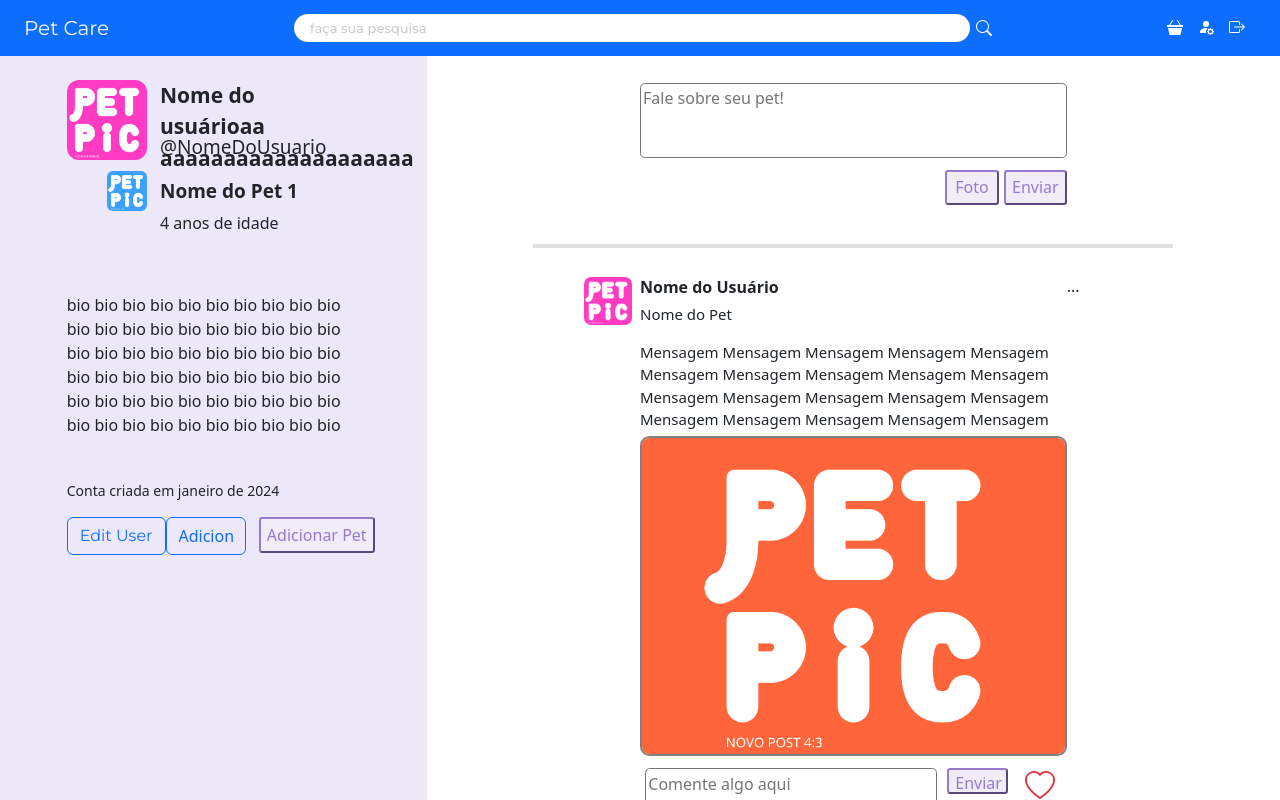
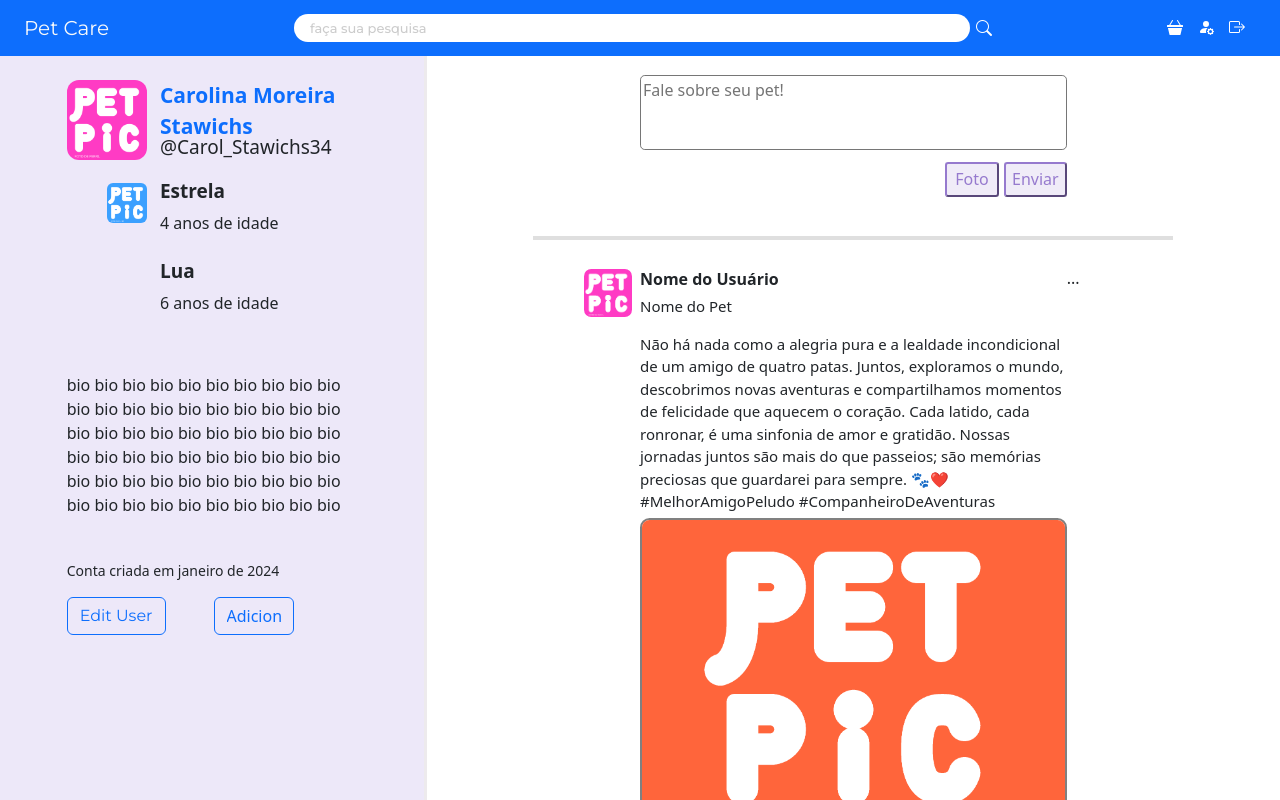
Before and after one commit to ProjetoTA/Develop, an Angular app in the folder Frontend/: page /feed in a window 1280 px wide. Shown: the top 800 px of the page. Built offline with nearby package versions, Linux system fonts and the light colour scheme.

Commit message:
rsfkeofevgn

```diff
--- a/Frontend/src/app/Components/edit-perfil-component/edit-perfil-component.component.html
+++ b/Frontend/src/app/Components/edit-perfil-component/edit-perfil-component.component.html
@@ -1,5 +1,5 @@
 <!-- In your component.html -->
-<button class="btn btn-outline-primary" (click)="openEditModal()">Edit User</button>
+<button class="btn btn-outline-primary me-5" (click)="openEditModal()">Edit User</button>
 
 <div class="modal">
   <div class="modal-content bg-light ">
--- a/Frontend/src/app/Components/menu-rout-component/menu-rout-component.component.scss
+++ b/Frontend/src/app/Components/menu-rout-component/menu-rout-component.component.scss
@@ -3,6 +3,10 @@
 * {
   font-family: "Montserrat";
 }
+nav{
+  position: fixed;
+}
+
 nav a {
   font-family: "Montserrat";
   translate: no;
--- a/Frontend/src/app/Components/new-post-component/new-post-component.component.html
+++ b/Frontend/src/app/Components/new-post-component/new-post-component.component.html
@@ -1,9 +1,9 @@
-<div class = "new-post-main">
+<div class = "new-post-main mt-5">
     <!-- nada -->
     <div class = "new-post-message">
         <!-- <label
         name="new-message"
-        id="new-message"
+        d="new-message"
         required=""
         class="new-message"
         placeholder="Fale sobre seu pet"
--- a/Frontend/src/app/Components/new-post-component/new-post-component.component.scss
+++ b/Frontend/src/app/Components/new-post-component/new-post-component.component.scss
@@ -16,7 +16,7 @@
             overflow: hidden;
             width: calc((100vw / 24) * 8);
             min-height: 75px;
-
+            outline: none;
             border-radius: calc(((100vw / 24) * 6) * .015);
 
             // display: inline-block;
--- a/Frontend/src/app/Components/perfil-component/perfil-component.component.html
+++ b/Frontend/src/app/Components/perfil-component/perfil-component.component.html
@@ -9,28 +9,37 @@
       </div>
       <div class = "profile-names">
         <div class = "profile-user-name">
-          <p>Nome do usuárioaa aaaaaaaaaaaaaaaaaaaa</p>
+          <p class="text-primary">Carolina Moreira Stawichs</p>
         </div>
         <div class = "profile-user-username">
-          <p>&#64;NomeDoUsuario</p>
+          <p>&#64;Carol_Stawichs34</p>
         </div>
       </div>
     </div>
 
     <div class = "profile-pet">
       <div class = "profile-pet-photo">
-        <img class = "profile-pet-photo-image" src = "../../assets/Images/TESTEFotoPerfilPet.png">
+        <img class = "profile-pet-photo-image mt-4" src = "../../assets/Images/TESTEFotoPerfilPet.png">
         <!-- Foto -->
       </div>
+
 
       <div class = "profile-pet-right">
 
         <div class = "profile-pet-name">
-          Nome do Pet 1
+          Estrela
         </div>
 
         <div class = "profile-pet-info">
           <p class = "profile-pet-info-text">4 anos de idade</p>
+        </div>
+
+        <div class = "profile-pet-name">
+          Lua
+        </div>
+
+        <div class = "profile-pet-info">
+          <p class = "profile-pet-info-text">6 anos de idade</p>
         </div>
 
       </div>
@@ -49,15 +58,11 @@
     <div class = "profile-bottom">
       <!-- <button class = "profile-edit-profile">Editar perfil</button> -->
 <!-- <input class="btn btn-outline-primary" value="Editar Perfil"/> -->
-<app-edit-perfil-component></app-edit-perfil-component>
+<app-edit-perfil-component></app-edit-perfil-component><br>
       <input class="btn btn-outline-primary" value="Adicionar Pet"/>
-      <!-- <input class="btn btn-outline-primary" value="Editar Perfil"/>
+<!-- <input class="btn btn-outline-primary" value="Editar Perfil"/>
 
       <input class="btn btn-outline-primary" value="Adicionar Pet"/> -->
-
-    <button class = "adicionar-pet">
-        Adicionar Pet
-    </button>
     </div>
 
 </div>
--- a/Frontend/src/app/Components/post/post.component.html
+++ b/Frontend/src/app/Components/post/post.component.html
@@ -15,7 +15,7 @@
     </div>
 
     <div class = "post-message">
-        Mensagem Mensagem Mensagem Mensagem Mensagem Mensagem Mensagem Mensagem Mensagem Mensagem Mensagem Mensagem Mensagem Mensagem Mensagem Mensagem Mensagem Mensagem Mensagem Mensagem
+      Não há nada como a alegria pura e a lealdade incondicional de um amigo de quatro patas. Juntos, exploramos o mundo, descobrimos novas aventuras e compartilhamos momentos de felicidade que aquecem o coração. Cada latido, cada ronronar, é uma sinfonia de amor e gratidão. Nossas jornadas juntos são mais do que passeios; são memórias preciosas que guardarei para sempre. 🐾❤️ #MelhorAmigoPeludo #CompanheiroDeAventuras
     </div>
 
     <div class = "post-image">
@@ -27,7 +27,7 @@
 
         <div class = "post-bottom-left">
             <textarea class = "post-comment-text" rows="1" placeholder = "Comente algo aqui"></textarea>
-            <button class = "post-comment-button-send">Enviar</button>
+            <button class = "btn btn-outline-primary post-comment-button-send">Enviar</button>
         </div>
 
         <div class = "post-bottom-right">
--- a/Frontend/src/app/Components/post/post.component.scss
+++ b/Frontend/src/app/Components/post/post.component.scss
@@ -7,6 +7,7 @@ $unit-size: 75px;
     flex-direction: column;
     justify-content: center;
     width: 100%;
+
     // background: red;
     // margin-left: 33%;
 
@@ -178,13 +179,6 @@ $unit-size: 75px;
 
                 border-radius: calc(((100vw / 24) * 6) * .01);
 
-                background-color: #f0ecf8;
-                // color: #282631;
-                color: #967ace;
-                // border-color: gray;
-                border-color: #967ace;
-                // font-weight: bold;
-
                 // outline: none;
                 // background-color: transparent;
                 // border: none;
@@ -194,18 +188,6 @@ $unit-size: 75px;
                 // }
             }
 
-            button:hover{
-
-                background-color: #aa8be5;
-                color: white;
-            }
-
-            button:active{
-
-                background-color: rgb(242, 242, 242);
-                color: #967ace;
-                // color:#282631;
-            }
         }
 
         .post-bottom-right{
```
